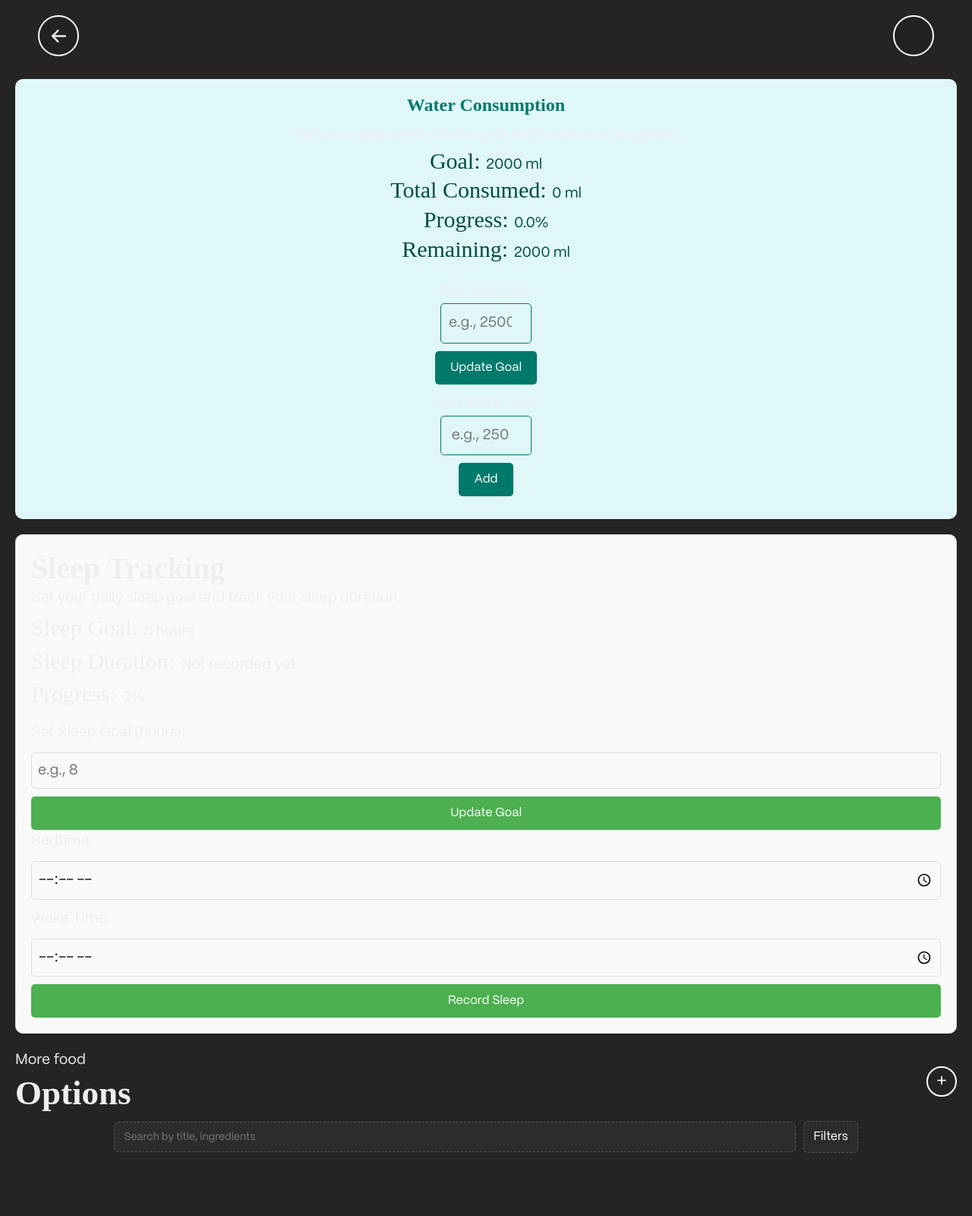
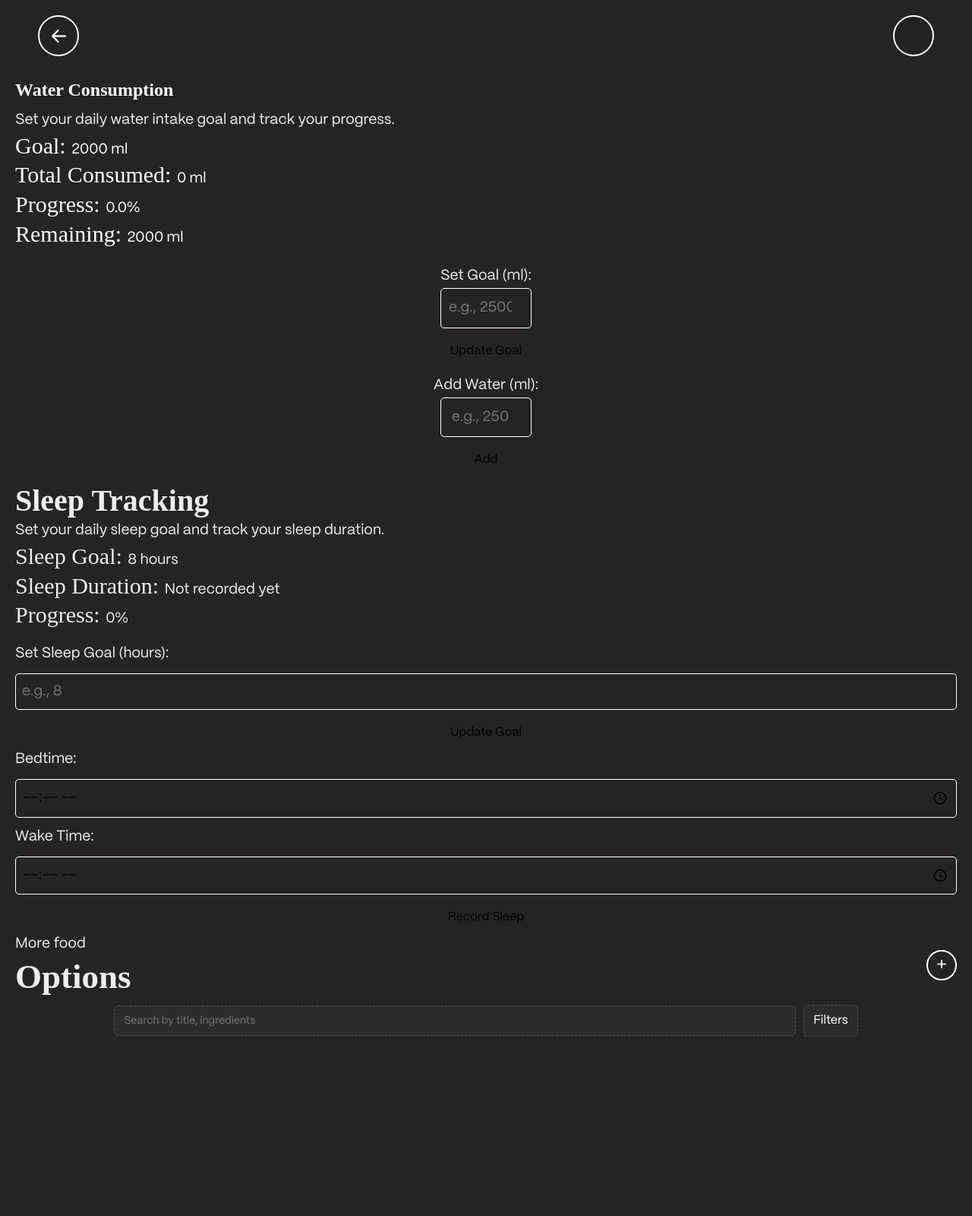
Before and after one commit to MisterAmig0/MONK, a Flask app: page /health in a window 1280 px wide. Shown: the top 1600 px of the page at 76% size. After the commit the page ends 1364 px from the top, so only its background shows below. Run offline with Flask 3, Linux system fonts and the light colour scheme; the visitor is signed in with stand-in values (Sample User, id 1); some web fonts are replaced.

Commit message:
Post tracker

```diff
--- a/app.py
+++ b/app.py
@@ -204,6 +204,7 @@ def health():
 
     # Handle water goal and consumption updates
     if request.method == 'POST':
+        # Handle water tracking
         if 'water_goal' in request.form:  # Update water goal
             water_goal = int(request.form['water_goal'])
             if water_entry:
@@ -220,7 +221,7 @@ def health():
                 water_entry = Water(user=user, date=today, consumption_ml=water_amount, goal_ml=water_goal)
                 db.session.add(water_entry)
 
-        # Handle sleep tracking updates
+        # Handle sleep tracking
         if 'sleep_goal' in request.form:  # Update sleep goal
             sleep_goal = float(request.form.get('sleep_goal'))
             sleep_entry = Sleep.query.filter_by(user=user, date=today).first()
@@ -245,6 +246,32 @@ def health():
                     wake_time=datetime.strptime(wake_time, '%H:%M').time(),
                 )
                 db.session.add(sleep_entry)
+
+        # Handle food submissions
+        if 'title' in request.form:  # Add new food
+            title = request.form['title']
+            description = request.form['description']
+            category = request.form['category']
+            kcal = int(request.form['kcal'])
+
+            # Handle image upload
+            image_file = request.files['image'] if 'image' in request.files else None
+            image_path = None
+            if image_file:
+                image_filename = f"{datetime.now().timestamp()}_{image_file.filename}"
+                image_path = f"static/uploads/{image_filename}"
+                image_file.save(image_path)
+
+            # Create a new food entry
+            new_food = Food(
+                user=user,
+                title=title,
+                description=description,
+                category=category,
+                kcal=kcal,
+                image=image_path,
+            )
+            db.session.add(new_food)
 
         db.session.commit()
         return redirect(url_for('health'))
@@ -296,6 +323,7 @@ def health():
         sleep_duration=round(sleep_duration, 2) if sleep_duration else None,
         sleep_percentage=round(sleep_percentage, 2) if sleep_percentage else None,
     )
+
 
 
 @app.route('/water', methods=['GET', 'POST'])
--- a/static/css/food.css
+++ b/static/css/food.css
@@ -181,7 +181,7 @@ section {
     border-radius: 5px;
 }
 .pagination li.active {
-    background-color: #007bff;
+    background-color: white;
     color: white;
     border: none;
 }
@@ -194,25 +194,19 @@ section {
 }
 
 
-.water-tracker {
-    margin-top: 20px;
-    padding: 20px;
-    background: #e0f7fa;
-    border-radius: 10px;
-    text-align: center;
-}
+
 
 .water-tracker h2 {
     margin-bottom: 10px;
     font-size: 24px;
-    color: #00796b;
+    color: white;
 }
 
 .water-tracker .water-status {
     margin-bottom: 20px;
     font-size: 18px;
     font-weight: bold;
-    color: #004d40;
+    color: white;
 }
 
 .water-tracker form {
@@ -227,38 +221,15 @@ section {
     margin-bottom: 10px;
     width: 120px;
     text-align: center;
-    border: 1px solid #00796b;
+    border: 1px solid white;
     border-radius: 5px;
 }
 
-.water-tracker button {
-    padding: 10px 20px;
-    background: #00796b;
-    color: white;
-    border: none;
-    border-radius: 5px;
-    cursor: pointer;
-}
-
-.water-tracker button:hover {
-    background: #004d40;
-}
-
-.sleep-tracker {
-    background-color: #f9f9f9;
-    padding: 20px;
-    border: 1px solid #ddd;
-    border-radius: 10px;
-    margin: 20px 0;
-}
 
 .sleep-status {
     margin-bottom: 15px;
 }
 
-.sleep-status h3 {
-    margin: 5px 0;
-}
 
 .sleep-goal-form,
 .sleep-times-form {
@@ -270,21 +241,6 @@ section {
 .sleep-goal-form input,
 .sleep-times-form input {
     padding: 8px;
-    border: 1px solid #ddd;
+    border: 1px solid white;
     border-radius: 5px;
 }
-
-.sleep-goal-form button,
-.sleep-times-form button {
-    background-color: #4caf50;
-    color: white;
-    padding: 10px;
-    border: none;
-    border-radius: 5px;
-    cursor: pointer;
-}
-
-.sleep-goal-form button:hover,
-.sleep-times-form button:hover {
-    background-color: #45a049;
-}
--- a/templates/health.html
+++ b/templates/health.html
@@ -176,7 +176,6 @@
                 <label for="description">Omschrijving / Recept:</label>
                 <textarea id="description" name="description" required></textarea>
 
-
                 <label for="category">Categorie:</label>
                 <select id="category" name="category" required>
                     <option value="Recepten">Recepten</option>
@@ -190,7 +189,6 @@
                     <option value="Overig">Overig</option>
                 </select>
 
-
                 <label for="kcal">KCal:</label>
                 <input type="number" id="kcal" name="kcal" required>
 
@@ -199,6 +197,7 @@
 
                 <button type="submit">Voeg toe</button>
             </form>
+
         </div>
     </div>
 
```
Also changed, not shown: instance/app_data.db, static/uploads/1734119985.274424_mama.jpg (added). Lines whose indentation alone changed are shown as unchanged.
